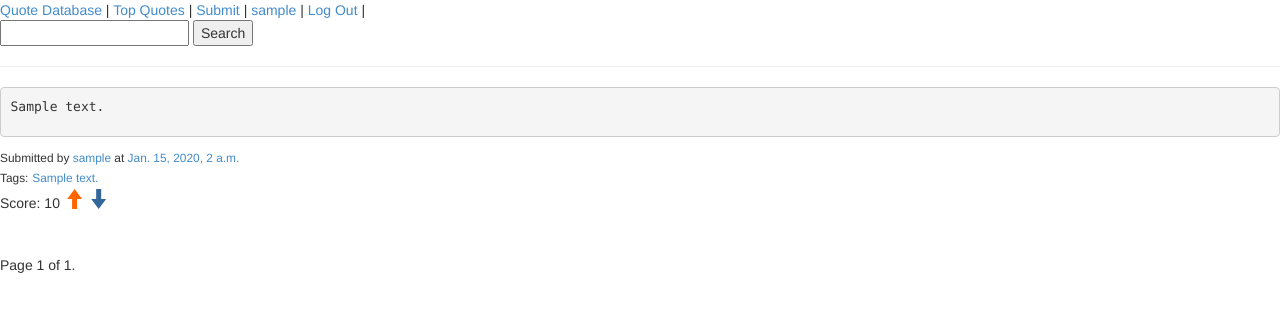
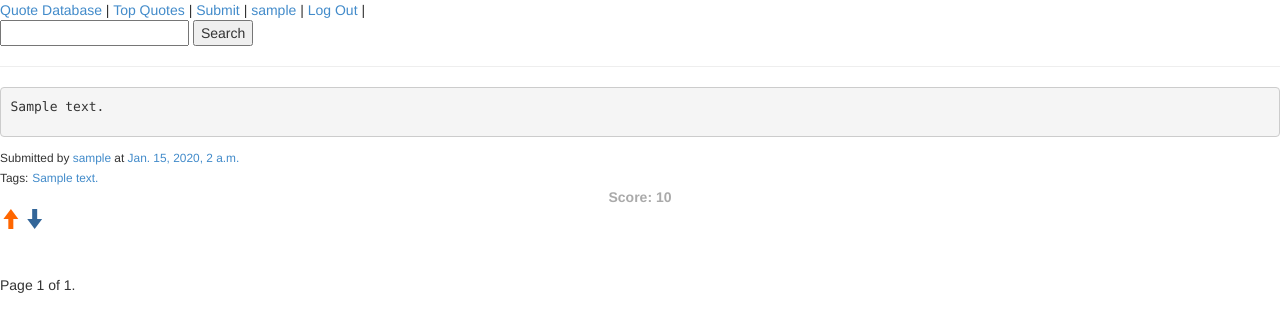
Before and after one commit to t33chong/qdb, a Django app: page / in a window 1280 px wide. Shown: the top 332 px of the page. Run offline with Django 3.2, Linux system fonts and the light colour scheme; a user stored in the database is signed in; tables that the repository leaves empty hold one stand-in row (values such as "Sample post"); some libraries are stand-ins or nearby versions.

Commit message:
add css classes, change request.user to user

```diff
--- a/app/templates/app/quote.html
+++ b/app/templates/app/quote.html
@@ -11,10 +11,16 @@
 </small>
 {% endif %}
 <br>
-Score: {{quote.score}}
-<a href="#" data-id="{{quote.id}}" class="upvote {% if not request.user.is_authenticated %}nag{% elif quote.id in curr_upvotes %}active{% endif %}">
-  <span class="glyphicon glyphicon glyphicon-arrow-up"></span>
-</a>
-<a href="#" data-id="{{quote.id}}" class="downvote {% if not request.user.is_authenticated %}nag{% elif quote.id in curr_downvotes %}active{% endif %}">
-  <span class="glyphicon glyphicon glyphicon-arrow-down"></span>
-</a>
+<div class="voters">
+  <div class="score">
+    <span class="score-number">
+      Score: {{quote.score}}
+    </span>
+  </div>
+  <a href="#" data-id="{{quote.id}}" class="upvote {% if not user.is_authenticated %}nag{% elif quote.id in curr_upvotes %}active{% endif %}">
+    <span class="glyphicon glyphicon glyphicon-arrow-up"></span>
+  </a>
+  <a href="#" data-id="{{quote.id}}" class="downvote {% if not user.is_authenticated %}nag{% elif quote.id in curr_downvotes %}active{% endif %}">
+    <span class="glyphicon glyphicon glyphicon-arrow-down"></span>
+  </a>
+</div>
```
